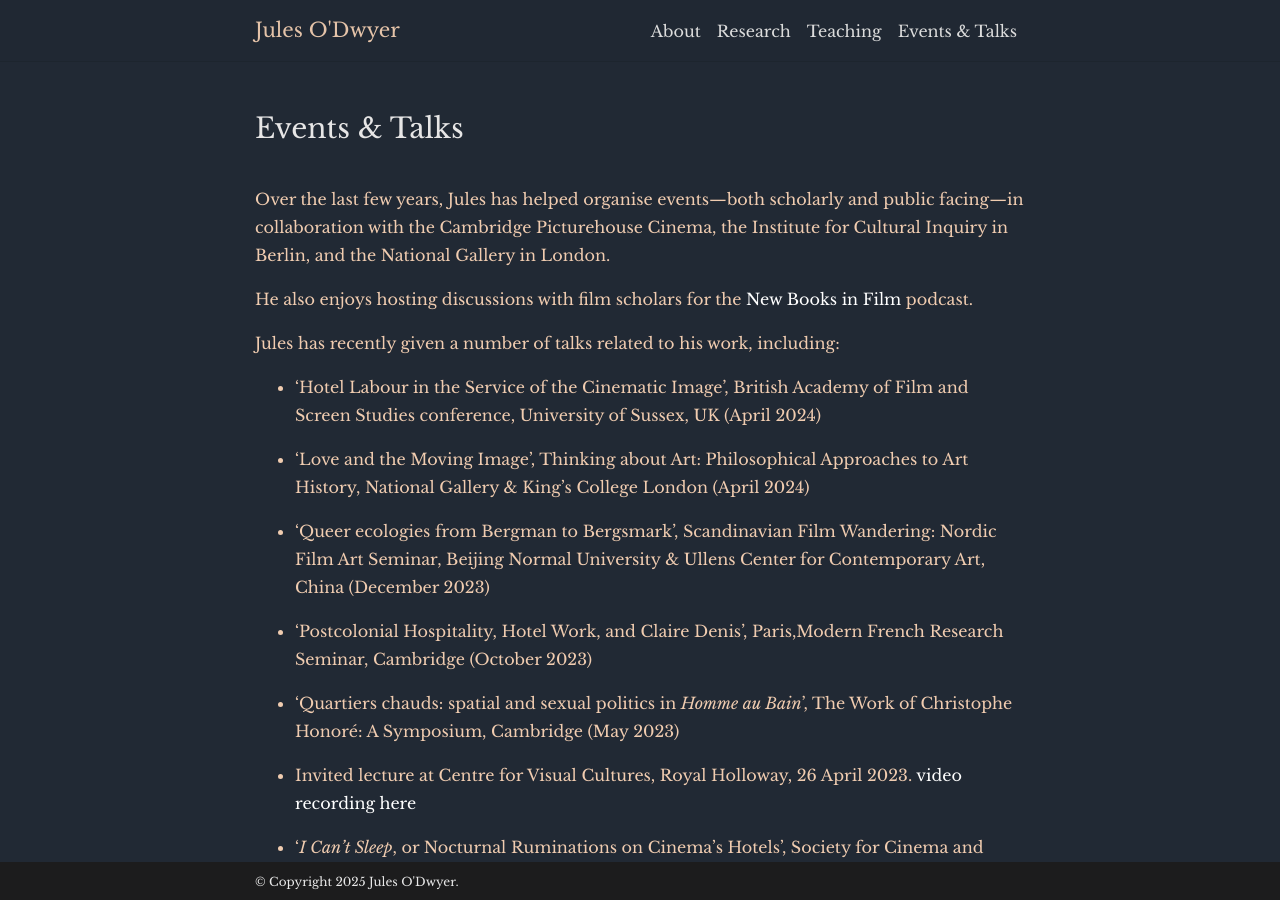
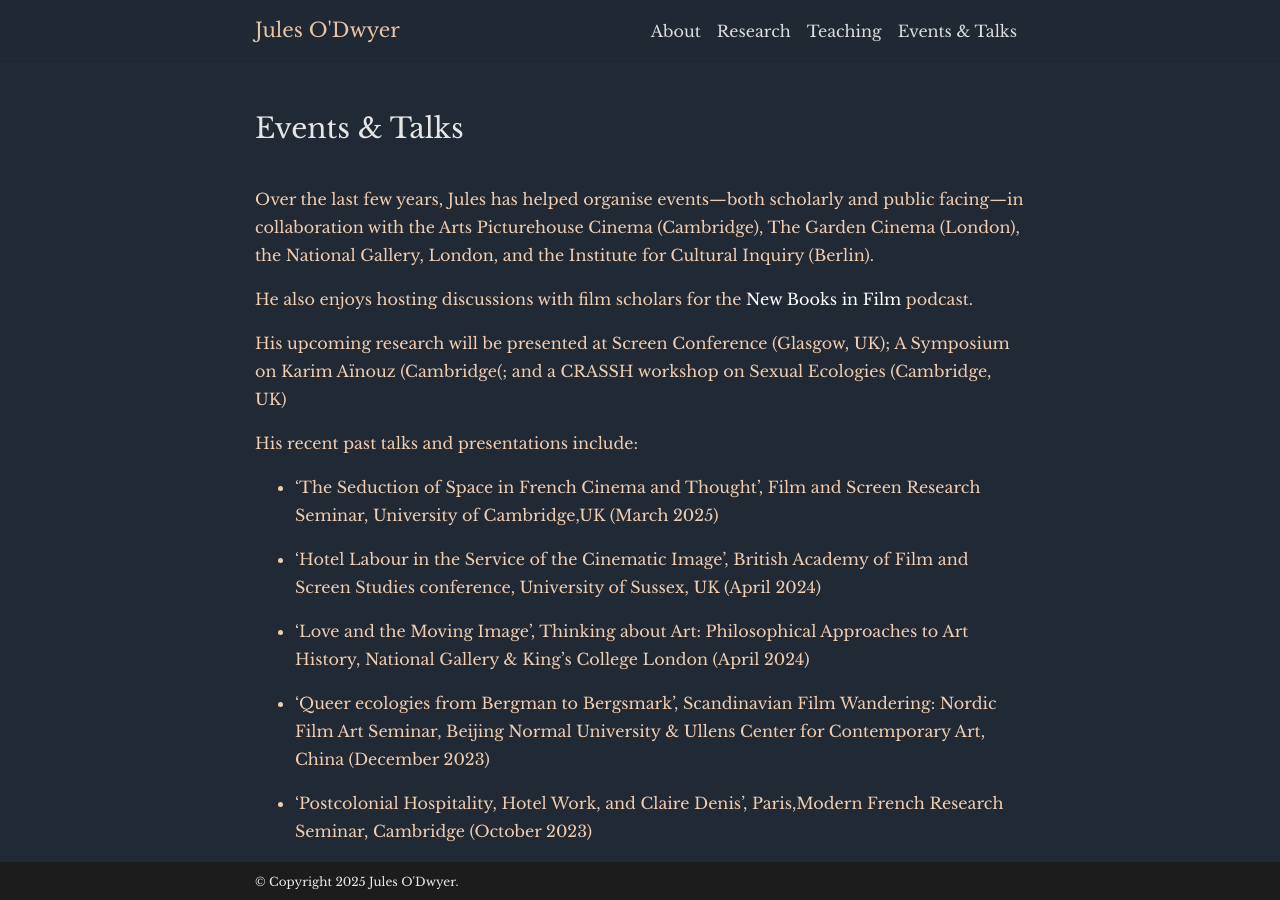
Before and after one commit to julesodwyer/julesodwyer.github.io, a Jekyll site: the page built from _pages/talks.md, in a window 1280 px wide and 900 px high. Built offline with Jekyll 4.4.1, drawn with Linux system fonts in a browser that asks for light colours; comment, search, counter and statistics services are not loaded; a style sheet for code colours, icons or effects is not loaded.

Commit message:
Update talks.md

```diff
--- a/_pages/talks.md
+++ b/_pages/talks.md
@@ -7,11 +7,15 @@ nav: true
 nav_order: 4
 ---
 
-Over the last few years, Jules has helped organise events—both scholarly and public facing—in collaboration with the Cambridge Picturehouse Cinema, the Institute for Cultural Inquiry in Berlin, and the National Gallery in London.
+Over the last few years, Jules has helped organise events—both scholarly and public facing—in collaboration with the Arts Picturehouse Cinema (Cambridge), The Garden Cinema (London), the National Gallery, London, and the Institute for Cultural Inquiry (Berlin).
 
 He also enjoys hosting discussions with film scholars for the [New Books in Film](https://newbooksnetwork.com/hosts/profile/3701215f-f53f-4002-9548-ea6672e12f05) podcast.
 
-Jules has recently given a number of talks related to his work, including:
+His upcoming research will be presented at Screen Conference (Glasgow, UK); A Symposium on Karim Aïnouz (Cambridge(; and a CRASSH workshop on Sexual Ecologies (Cambridge, UK)
+
+His recent past talks and presentations include:
+
+* 'The Seduction of Space in French Cinema and Thought', Film and Screen Research Seminar, University of Cambridge,UK (March 2025)
 
 * 'Hotel Labour in the Service of the Cinematic Image’, British Academy of Film and Screen Studies conference, University of Sussex, UK (April 2024)
 
```
